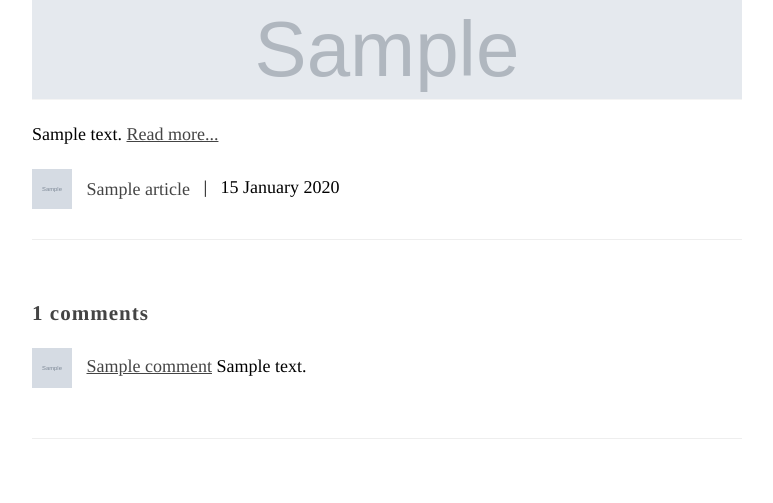
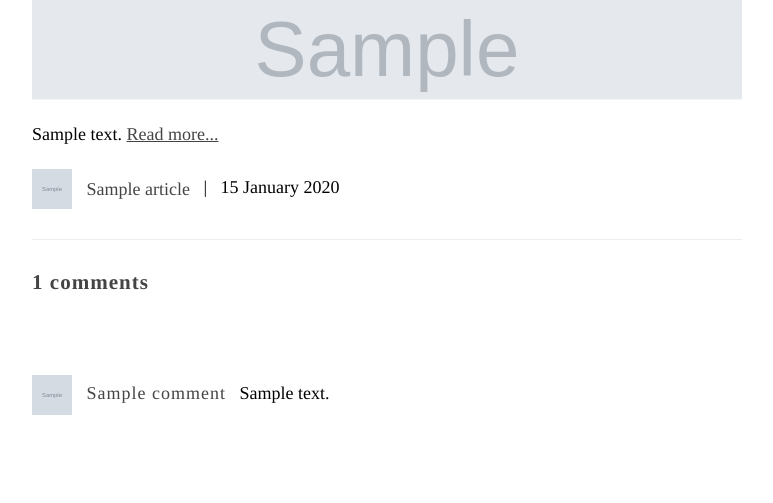
Before and after one commit to naggie/dsblog, a Python web app: template templates/article_page.html in a window 1280 px wide. Shown: the part 551-1054 px from the top of the page, without its empty margins (253-1026 px from the left). Before the commit the page ends 990 px from the top, so only its background shows below. Run offline with Jinja, Linux system fonts and the light colour scheme; the template is opened without the code that fills it: most values are stand-ins (such as "Sample title", 1, 10 or a date in 2020); grey boxes marked "Sample" are stand-in pictures; some web fonts are replaced.

Commit message:
slightly better comments

```diff
--- a/static/main.css
+++ b/static/main.css
@@ -22,7 +22,7 @@
     color:#444;
 }
 
-h1, h2, h3, nav
+h1, h2, h3, nav, a.author-name
 {
     font-family: 'Raleway','Sans-serif';
     color:#444;
@@ -33,7 +33,7 @@
     text-transform:uppercase;
 }
 
-header a, nav a {
+header a, nav a, a.author-name {
     text-decoration:none;
 }
 
@@ -153,3 +153,7 @@
     vertical-align:middle;
     margin-right:10px;
 }
+
+.comment {
+    margin:80px 0;
+}
--- a/templates/comments.html
+++ b/templates/comments.html
@@ -1,16 +1,13 @@
-<article>
-    <header>
-        <h3>{{ article.comments|length }} comments</h3>
-    </header>
+<div class="comments">
+    <h3>{{ article.comments|length }} comments</h3>
 
     {% for comment in article.comments %}
-        <section>
+        <div class="comment">
             <img class="author-thumb" src="{{comment.author_image}}" alt="{{comment.author_name}}" />
-            <a href="{{comment.author_url}}">{{comment.author_name}}</a>
+            <a class="author-name" href="{{comment.author_url}}">{{comment.author_name}}</a>
+            &nbsp; {# TODO better CSS and divs #}
             {{comment.content}}
-        </section>
+        </div>
     {% endfor %}
 
-    <footer>
-    </footer>
-</article>
+</div>
```
